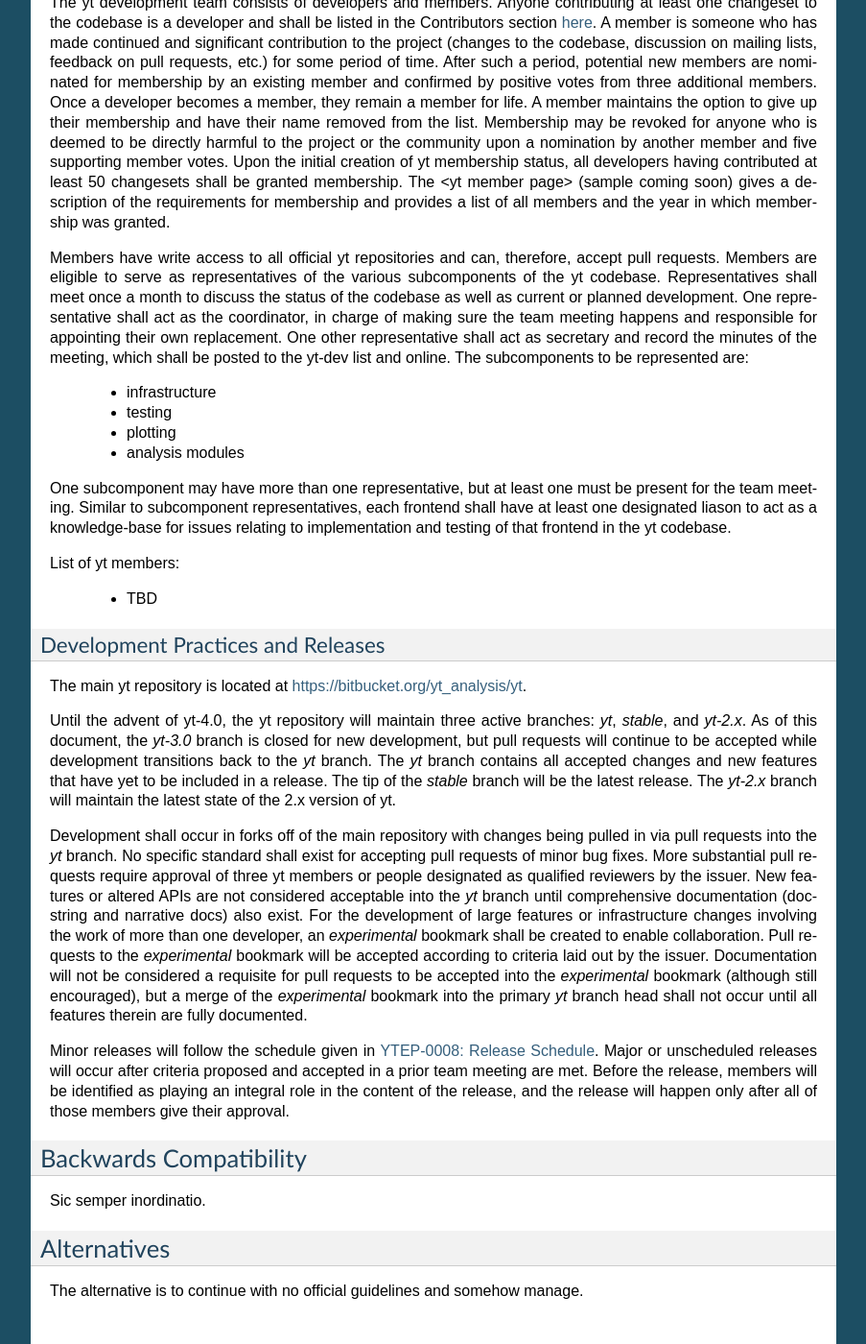
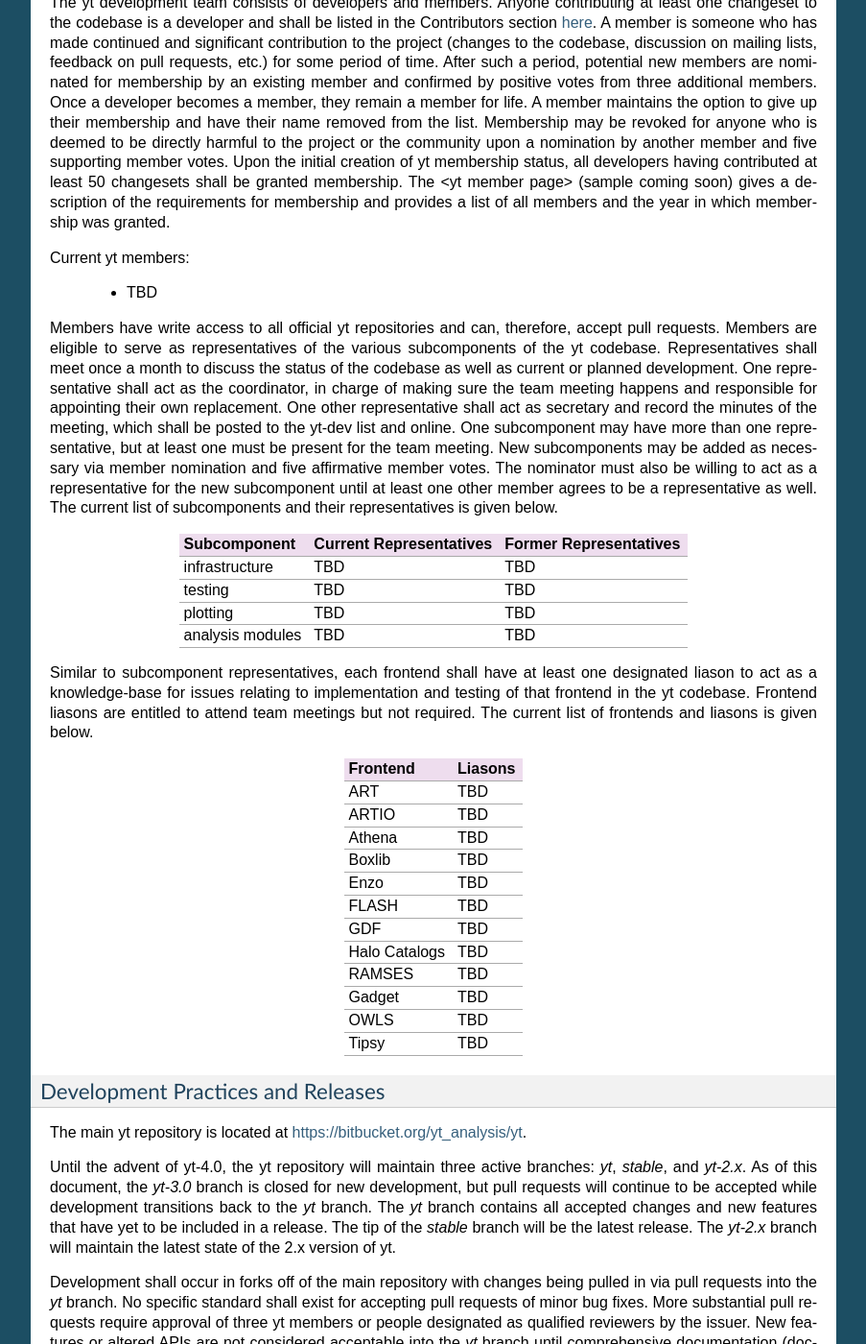
Before and after one commit to yt-project/ytep, a Sphinx documentation site: the page built from source/YTEPs/YTEP-1776.rst, in a window 1280 px wide and 1400 px high, scrolled down 549 px. Shown: the whole window at 96% size, without its empty margins (198-1101 px from the left). Built offline with Sphinx 7.4.7, drawn with Linux system fonts in a browser that asks for light colours; formulas are drawn with MathJax 3.

Commit message:
Adding text for adding new subcomponents and tables for subcomponents and frontends.

```diff
--- a/source/YTEPs/YTEP-1776.rst
+++ b/source/YTEPs/YTEP-1776.rst
@@ -48,6 +48,10 @@
 membership and provides a list of all members and the year in which membership was
 granted.
 
+Current yt members:
+
+  * TBD
+
 Members have write access to all official yt repositories and can, therefore,
 accept pull requests.
 Members are eligible to serve as representatives of the various subcomponents
@@ -56,23 +60,45 @@
 representative shall act as the coordinator, in charge of making sure the team
 meeting happens and responsible for appointing their own replacement.  One other
 representative shall act as secretary and record the minutes of the meeting,
-which shall be posted to the yt-dev list and online.  The subcomponents to be
-represented are:
+which shall be posted to the yt-dev list and online.
+One subcomponent may have more than one representative, but at least one must
+be present for the team meeting.  New subcomponents may be added as necessary
+via member nomination and five affirmative member votes.  The nominator must
+also be willing to act as a representative for the new subcomponent until at
+least one other member agrees to be a representative as well.  The current list
+of subcomponents and their representatives is given below.
 
-  * infrastructure
-  * testing
-  * plotting
-  * analysis modules
+    ================= ======================= ======================
+    Subcomponent      Current Representatives Former Representatives
+    ================= ======================= ======================
+    infrastructure    TBD                     TBD
+    testing           TBD                     TBD
+    plotting          TBD                     TBD
+    analysis modules  TBD                     TBD
+    ================= ======================= ======================
 
-One subcomponent may have more than one representative, but at least one must
-be present for the team meeting.
 Similar to subcomponent representatives, each frontend shall have at least one
 designated liason to act as a knowledge-base for issues relating to implementation
-and testing of that frontend in the yt codebase.
+and testing of that frontend in the yt codebase.  Frontend liasons are entitled to
+attend team meetings but not required.  The current list of frontends and liasons
+is given below.
 
-List of yt members:
-
-  * TBD
+    ============== =======
+    Frontend       Liasons
+    ============== =======
+    ART            TBD
+    ARTIO          TBD
+    Athena         TBD
+    Boxlib         TBD
+    Enzo           TBD
+    FLASH          TBD
+    GDF            TBD
+    Halo Catalogs  TBD
+    RAMSES         TBD
+    Gadget         TBD
+    OWLS           TBD
+    Tipsy          TBD
+    ============== =======
 
 Development Practices and Releases
 ^^^^^^^^^^^^^^^^^^^^^^^^^^^^^^^^^^
```
